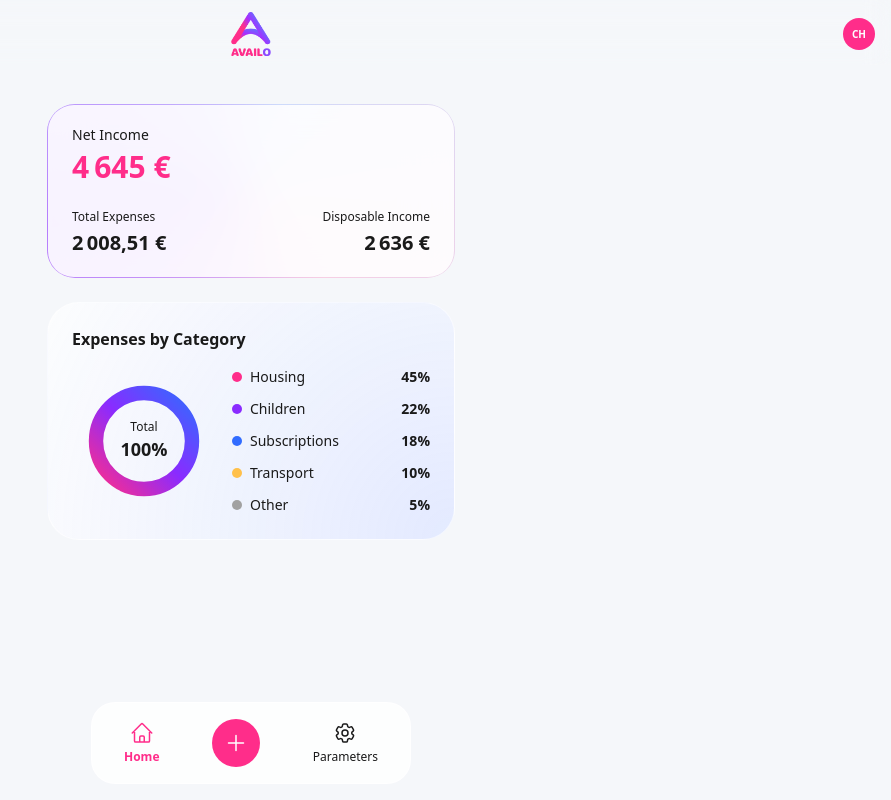
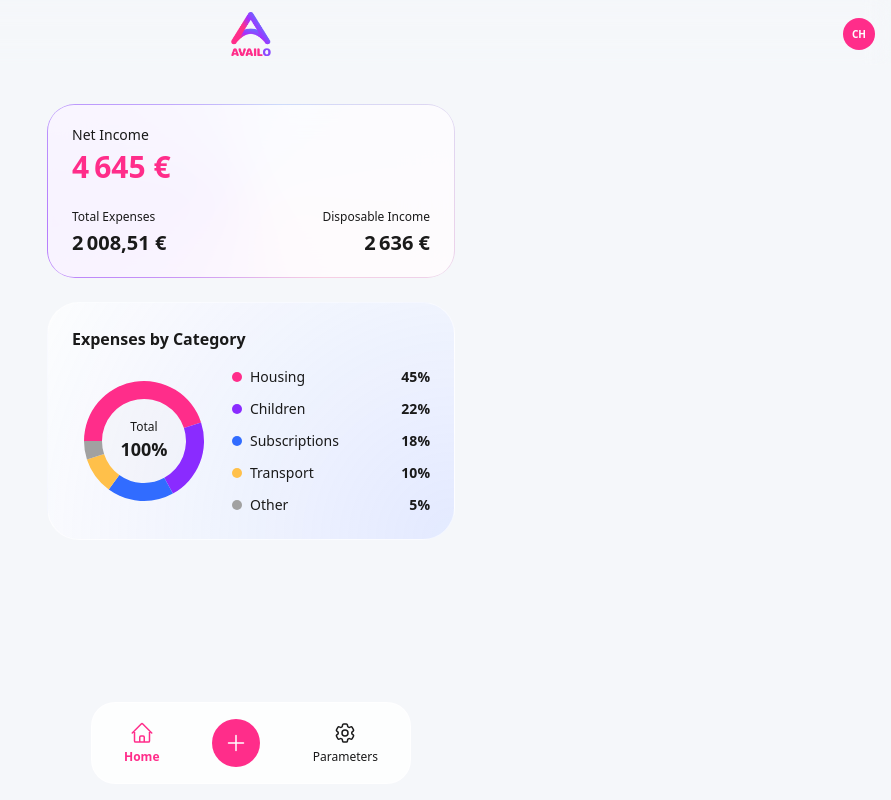
Before and after one commit to cyberchrix/flowcash, a Next.js app: page / in a window 1280 px wide. Shown: the whole page, without its empty margins (389-1280 px from the left). Built offline with nearby package versions, Linux system fonts and the light colour scheme.

Commit message:
Animation camembert

```diff
--- a/src/components/ChargesByCategoryCard.tsx
+++ b/src/components/ChargesByCategoryCard.tsx
@@ -5,6 +5,51 @@ import { Category } from "@/types";
 
 interface ChargesByCategoryCardProps {
   categories: Category[];
+}
+
+// Fonction pour créer un arc SVG
+function createArc(
+  startAngle: number,
+  endAngle: number,
+  radius: number,
+  centerX: number,
+  centerY: number
+): string {
+  const start = polarToCartesian(centerX, centerY, radius, endAngle);
+  const end = polarToCartesian(centerX, centerY, radius, startAngle);
+  const largeArcFlag = endAngle - startAngle <= 180 ? "0" : "1";
+
+  return [
+    "M",
+    centerX,
+    centerY,
+    "L",
+    start.x,
+    start.y,
+    "A",
+    radius,
+    radius,
+    0,
+    largeArcFlag,
+    0,
+    end.x,
+    end.y,
+    "Z",
+  ].join(" ");
+}
+
+// Fonction pour convertir les coordonnées polaires en coordonnées cartésiennes
+function polarToCartesian(
+  centerX: number,
+  centerY: number,
+  radius: number,
+  angleInDegrees: number
+) {
+  const angleInRadians = ((angleInDegrees - 90) * Math.PI) / 180.0;
+  return {
+    x: centerX + radius * Math.cos(angleInRadians),
+    y: centerY + radius * Math.sin(angleInRadians),
+  };
 }
 
 export function ChargesByCategoryCard({
@@ -15,7 +60,7 @@ export function ChargesByCategoryCard({
 
   useEffect(() => {
     let frameId: number;
-    const duration = 1000; // 1 second
+    const duration = 500; // 0.5 second - animation plus rapide
     let start: number | null = null;
 
     const animate = (timestamp: number) => {
@@ -32,9 +77,31 @@ export function ChargesByCategoryCard({
     return () => cancelAnimationFrame(frameId);
   }, []);
 
-  const radius = 40;
-  const circumference = 2 * Math.PI * radius;
-  const offset = circumference * (1 - progress);
+  const centerX = 60;
+  const centerY = 60;
+  const outerRadius = 50;
+  const innerRadius = 35;
+
+  // Calculer les angles pour chaque catégorie
+  let currentAngle = 0;
+  const segments = categories.map((cat) => {
+    const angle = (cat.percent / 100) * 360;
+    const startAngle = currentAngle;
+    const endAngle = currentAngle + angle;
+    currentAngle = endAngle;
+
+    return {
+      ...cat,
+      startAngle,
+      endAngle,
+    };
+  });
+
+  // Calculer le pourcentage total affiché
+  const totalPercent = categories.reduce(
+    (sum, cat) => sum + cat.percent,
+    0
+  );
 
   return (
     <section
@@ -49,58 +116,103 @@ export function ChargesByCategoryCard({
       </h2>
 
       <div className="mt-4 flex items-center justify-between gap-4">
-        {/* Animated donut */}
-        <div className="relative h-36 w-36">
+        {/* Animated donut avec segments */}
+        <div className="relative h-36 w-36 flex-shrink-0">
           <svg
             viewBox="0 0 120 120"
             className="absolute inset-0 h-full w-full -rotate-90"
           >
-            <defs>
-              <linearGradient
-                id="flowDonutGradient"
-                x1="0%"
-                y1="0%"
-                x2="100%"
-                y2="100%"
-              >
-                <stop offset="0%" stopColor="#FF2D8A" />
-                <stop offset="50%" stopColor="#8A2BFF" />
-                <stop offset="100%" stopColor="#316CFF" />
-              </linearGradient>
-            </defs>
-
-            {/* background circle */}
+            {/* Cercle de fond */}
             <circle
-              cx="60"
-              cy="60"
-              r={radius}
-              stroke="#E4E4E7"
-              strokeWidth="12"
-              fill="none"
-              opacity={0.25}
+              cx={centerX}
+              cy={centerY}
+              r={outerRadius}
+              fill="#E4E4E7"
+              opacity={0.15}
             />
 
-            {/* animated circle */}
-            <circle
-              cx="60"
-              cy="60"
-              r={radius}
-              stroke="url(#flowDonutGradient)"
-              strokeWidth="12"
-              fill="none"
-              strokeLinecap="round"
-              style={{
-                strokeDasharray: circumference,
-                strokeDashoffset: offset,
-              }}
-            />
+            {/* Segments du camembert */}
+            {segments.map((segment) => {
+              const animatedEndAngle =
+                segment.startAngle +
+                (segment.endAngle - segment.startAngle) * progress;
+
+              const angleDiff = animatedEndAngle - segment.startAngle;
+              if (angleDiff <= 0) return null;
+
+              // Points pour l'arc extérieur
+              const outerStart = polarToCartesian(
+                centerX,
+                centerY,
+                outerRadius,
+                segment.startAngle
+              );
+              const outerEnd = polarToCartesian(
+                centerX,
+                centerY,
+                outerRadius,
+                animatedEndAngle
+              );
+
+              // Points pour l'arc intérieur
+              const innerStart = polarToCartesian(
+                centerX,
+                centerY,
+                innerRadius,
+                animatedEndAngle
+              );
+              const innerEnd = polarToCartesian(
+                centerX,
+                centerY,
+                innerRadius,
+                segment.startAngle
+              );
+
+              const largeArcFlag = angleDiff > 180 ? "1" : "0";
+
+              // Créer le chemin du segment de donut
+              const pathData = [
+                "M",
+                outerStart.x,
+                outerStart.y, // Commence au bord extérieur
+                "A",
+                outerRadius,
+                outerRadius,
+                0,
+                largeArcFlag,
+                1,
+                outerEnd.x,
+                outerEnd.y, // Arc extérieur
+                "L",
+                innerStart.x,
+                innerStart.y, // Ligne vers le bord intérieur
+                "A",
+                innerRadius,
+                innerRadius,
+                0,
+                largeArcFlag,
+                0,
+                innerEnd.x,
+                innerEnd.y, // Arc intérieur (retour)
+                "Z", // Fermer le chemin
+              ].join(" ");
+
+              return (
+                <path
+                  key={segment.name}
+                  d={pathData}
+                  fill={segment.color}
+                  stroke="none"
+                />
+              );
+            })}
           </svg>
 
           {/* center label */}
           <div className="absolute inset-0 flex flex-col items-center justify-center text-xs">
             <span className="text-flowTextMuted">Total</span>
             <span className="text-lg font-semibold text-flowText">
-              100%
+              {Math.round(totalPercent)}%
             </span>
           </div>
         </div>
```
